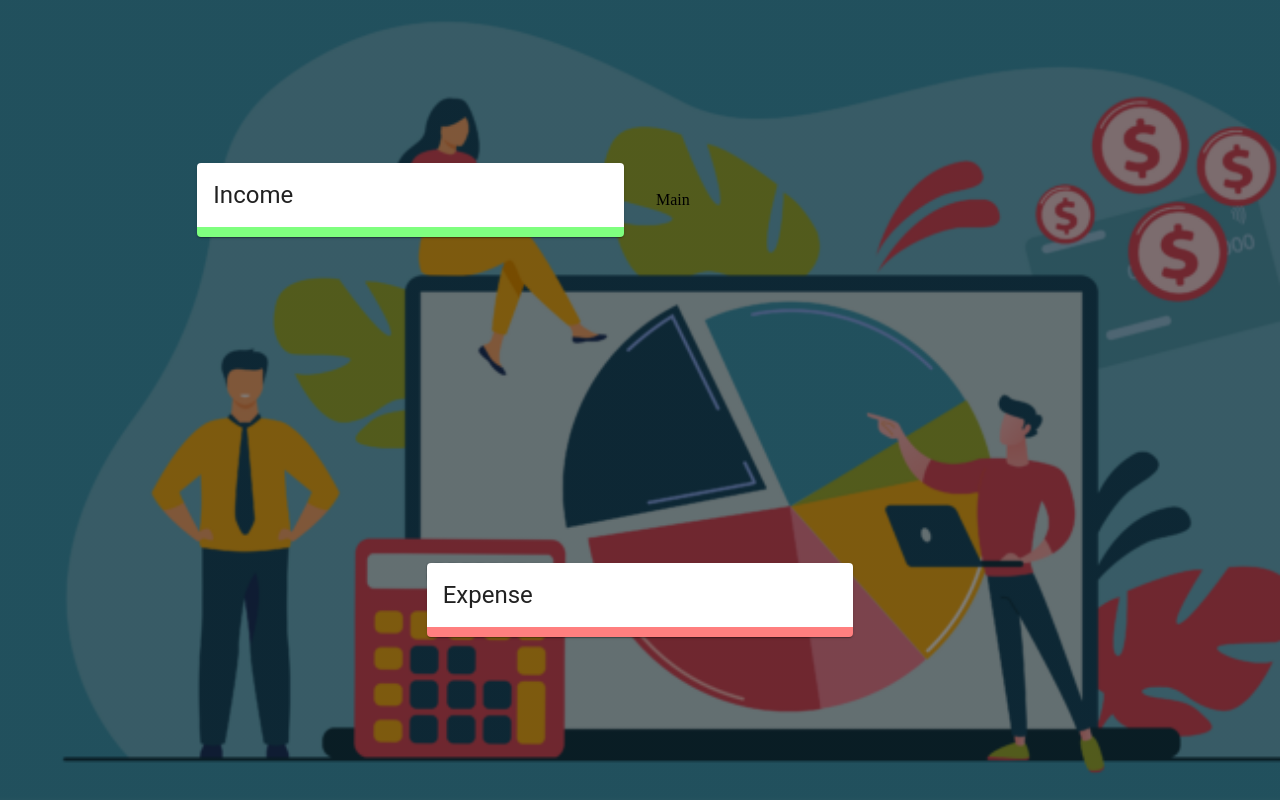
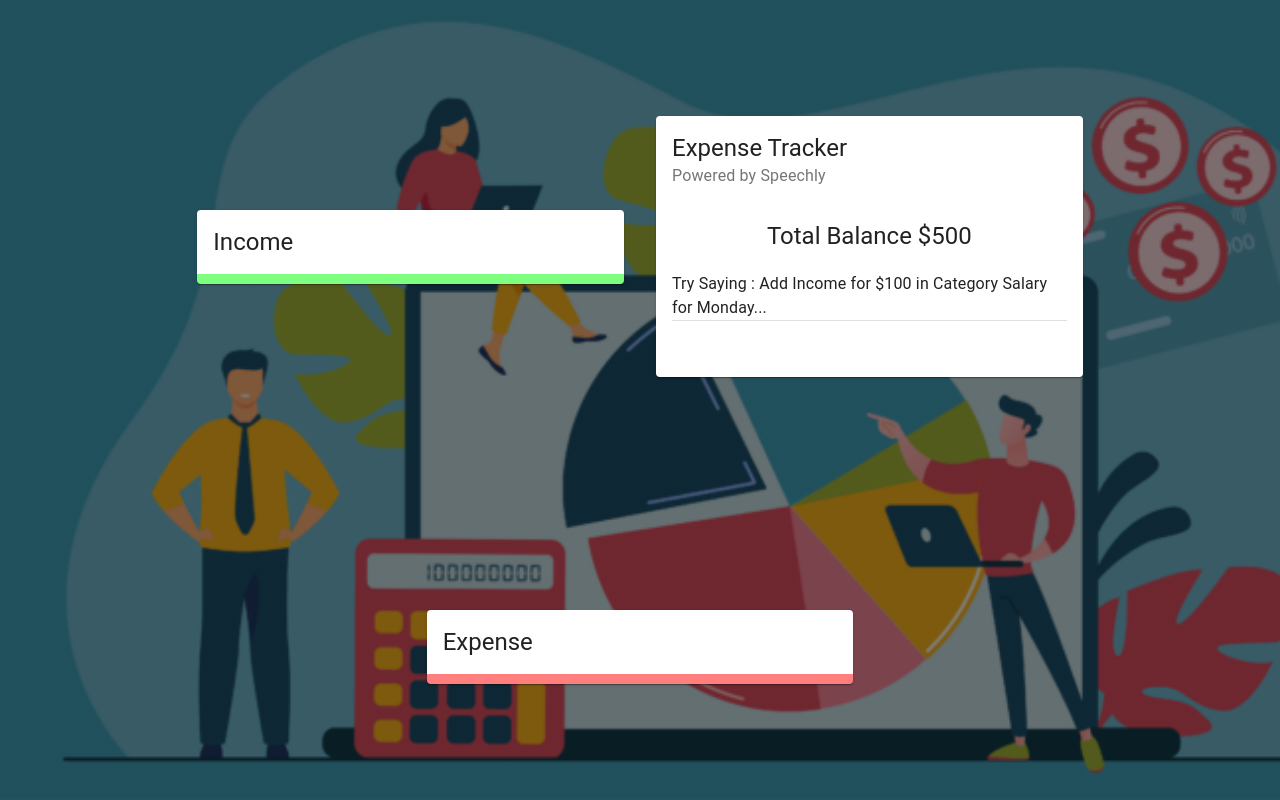
Before and after one commit to Maina-Francis/speechly-expense-tracker, a React (Create React App) app: page / in a window 1280 px wide. Built offline with nearby package versions, Linux system fonts and the light colour scheme.

Commit message:
added a cardComponent from material-ui to the main component

```diff
--- a/src/App.js
+++ b/src/App.js
@@ -3,6 +3,7 @@ import React from "react";
 import { Grid } from "@material-ui/core";
 
 import Details from "./Components/Details/Details";
+import Main from "./Components/Main/Main";
 
 import useStyles from "./styles";
 
@@ -24,7 +25,7 @@ const App = () => {
         </Grid>
 
         <Grid item xs={12} sm={4}>
-          Main
+          <Main />
         </Grid>
 
         <Grid item xs={12} sm={4}>
--- a/src/Components/Main/Main.jsx
+++ b/src/Components/Main/Main.jsx
@@ -16,6 +16,29 @@ const Main = () => {
   return (
     <Card className={classes.root}>
       <CardHeader title="Expense Tracker" subheader="Powered by Speechly" />
+
+      <CardContent>
+        <Typography align="center" variant="h5">
+          Total Balance $500
+        </Typography>
+        <Typography
+          variant="subtitle1"
+          style={{ lineHeight: "1.5em", marginTop: "20px" }}
+        >
+          {/* Info Card Component */}
+          Try Saying : Add Income for $100 in Category Salary for Monday...
+        </Typography>
+        <Divider /> {/* This is a horizontal rule that divides content  */}
+        {/* Form */}
+      </CardContent>
+
+      <CardContent className={classes.cardContent}>
+        <Grid container spacing={2}>
+          <Grid item xs={12}>
+            {/* List */}
+          </Grid>
+        </Grid>
+      </CardContent>
     </Card>
   );
 };
```
